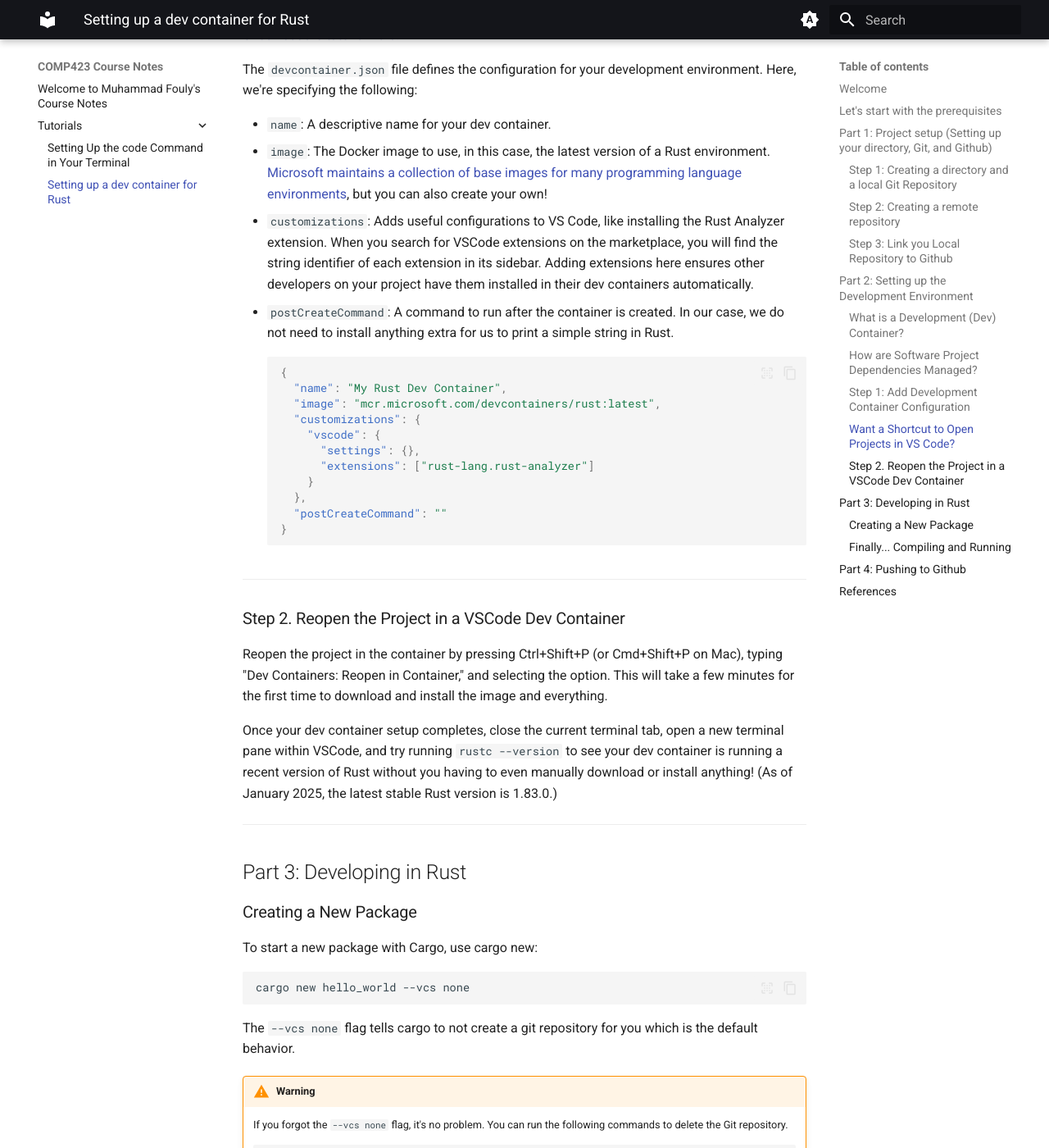
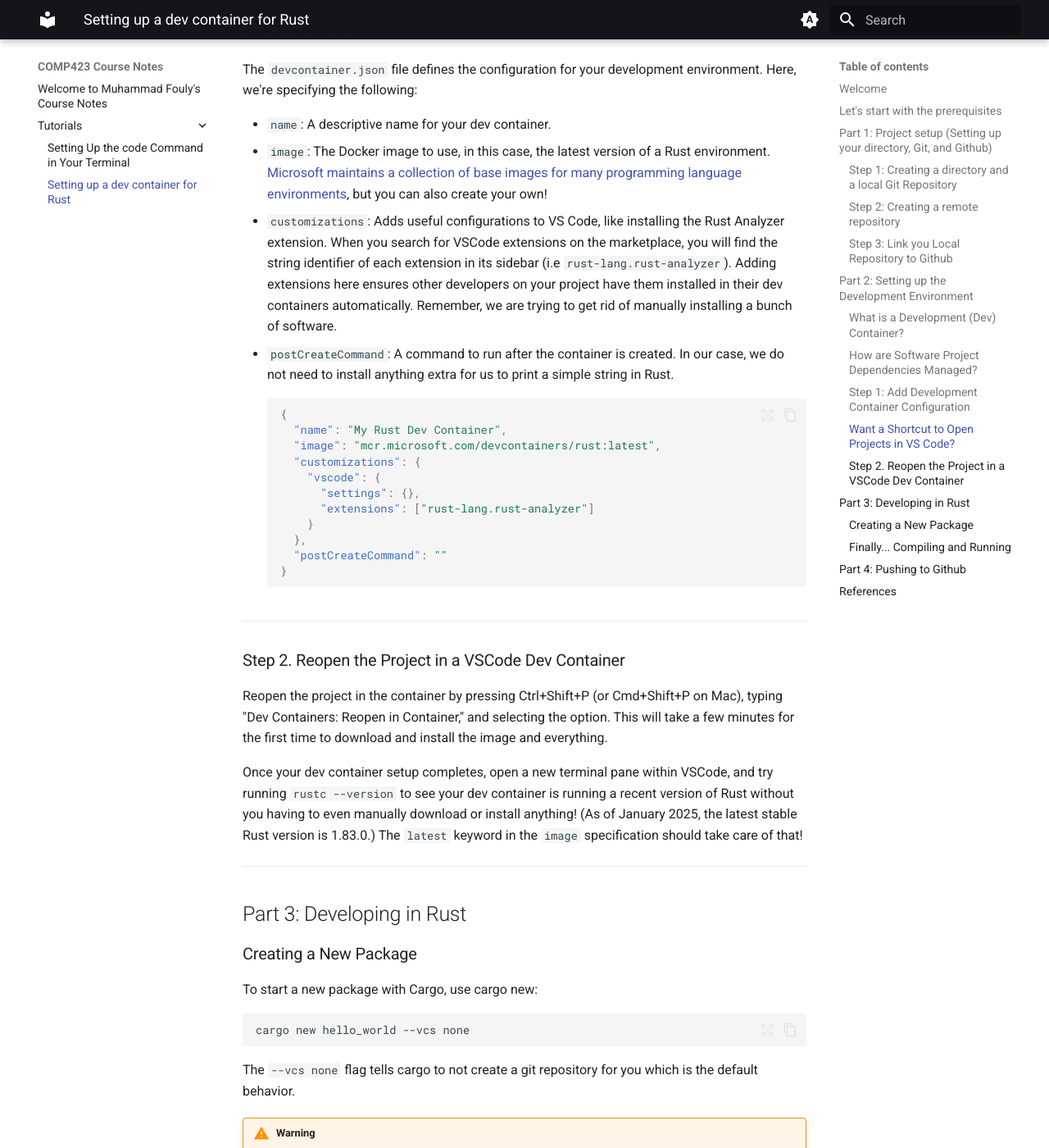
Before and after one commit to MuhammadDF/comp423-course-notes, an MkDocs documentation site: the page built from docs/tutorials/rust-setup.md, in a window 1280 px wide and 1400 px high, scrolled down 4299 px. Shown: the whole window at 82% size. Built offline with MkDocs 1.6.1 and Material for MkDocs 9.7.7, drawn with Linux system fonts in a browser that asks for light colours; some of the changed text lies outside the part shown.

Commit message:
fixed a lot of typos and added a few more extras I found helpful!

````diff
--- a/docs/tutorials/rust-setup.md
+++ b/docs/tutorials/rust-setup.md
@@ -86,7 +86,7 @@ git push --set-upstream origin main
 ```
 !!! note
     `git push --set-upstream origin main`: This command pushes the `main` branch to the remote repository `origin`. The `--set-upstream` flag sets up the `main` branch to track the remote branch, meaning future pushes and pulls can be done without specifying the branch name and just writing `git push origin` when working on your local `main` branch. This long flag has a corresponding `-u` short flag.
-You can now refresh your GitHub repository in your browser to see that the same commit you made locally has now been pushed to remote. You can also use `git log` locally to see the commit ID and message which should match the ID of the most recent commit on GitHub.
+You can now refresh your browser to see that the same commit you made locally has now been pushed to the remote Github Repo. You can also use `git log` locally to see the commit ID and message which should match the ID of the most recent commit on GitHub.
 
 ---
 
@@ -143,7 +143,7 @@ The `devcontainer.json` file defines the configuration for your development envi
 
 - `name`: A descriptive name for your dev container.
 - `image`: The Docker image to use, in this case, the latest version of a Rust environment. [Microsoft maintains a collection of base images for many programming language environments](https://hub.docker.com/r/microsoft/vscode-devcontainers), but you can also create your own!
-- `customizations`: Adds useful configurations to VS Code, like installing the Rust Analyzer extension. When you search for VSCode extensions on the marketplace, you will find the string identifier of each extension in its sidebar. Adding extensions here ensures other developers on your project have them installed in their dev containers automatically.
+- `customizations`: Adds useful configurations to VS Code, like installing the Rust Analyzer extension. When you search for VSCode extensions on the marketplace, you will find the string identifier of each extension in its sidebar (i.e `rust-lang.rust-analyzer`). Adding extensions here ensures other developers on your project have them installed in their dev containers automatically. Remember, we are trying to get rid of manually installing a bunch of software.
 - `postCreateCommand`: A command to run after the container is created. In our case, we do not need to install anything extra for us to print a simple string in Rust.
 ``` json
 {
@@ -164,7 +164,7 @@ The `devcontainer.json` file defines the configuration for your development envi
 ### Step 2. Reopen the Project in a VSCode Dev Container
 Reopen the project in the container by pressing Ctrl+Shift+P (or Cmd+Shift+P on Mac), typing "Dev Containers: Reopen in Container," and selecting the option. This will take a few minutes for the first time to download and install the image and everything.
 
-Once your dev container setup completes, close the current terminal tab, open a new terminal pane within VSCode, and try running `rustc --version` to see your dev container is running a recent version of Rust without you having to even manually download or install anything! (As of January 2025, the latest stable Rust version is 1.83.0.)
+Once your dev container setup completes, open a new terminal pane within VSCode, and try running `rustc --version` to see your dev container is running a recent version of Rust without you having to even manually download or install anything! (As of January 2025, the latest stable Rust version is 1.83.0.) The `latest` keyword in the `image` specification should take care of that!
 
 ---
 
````
